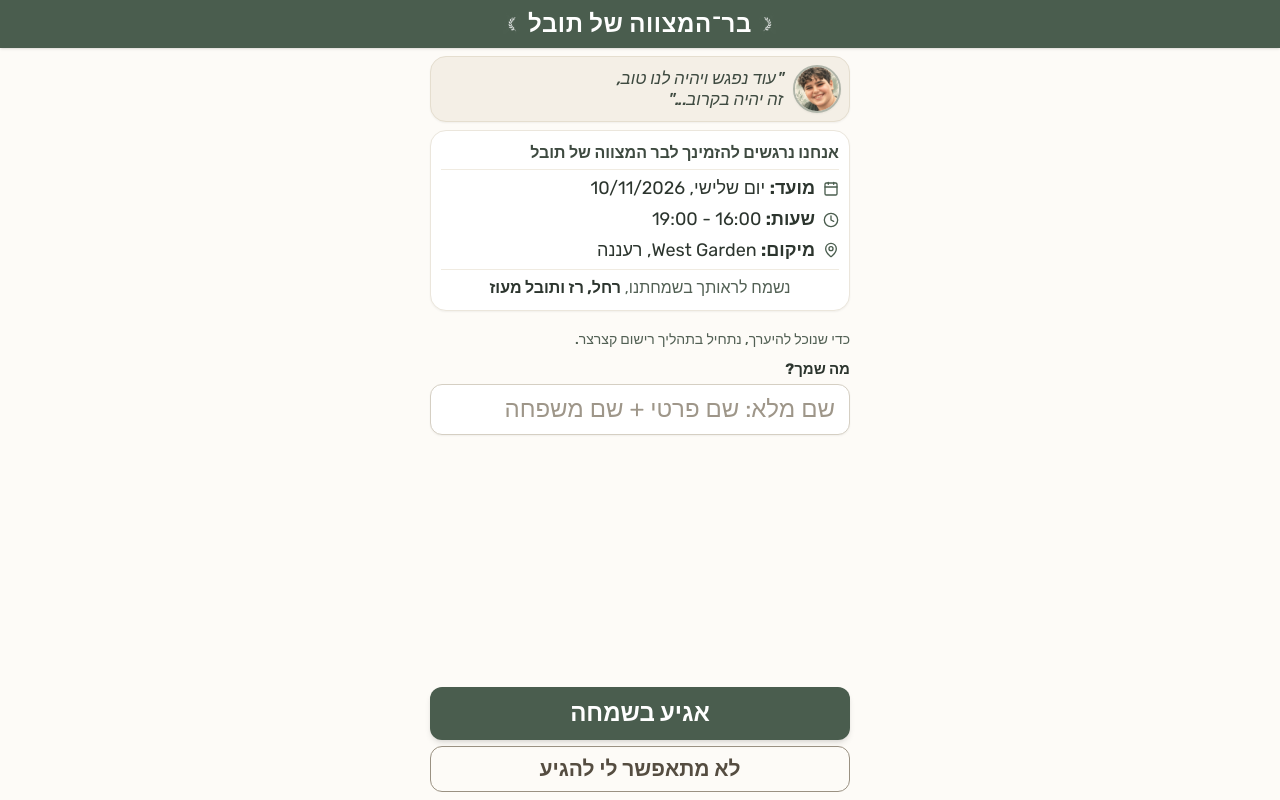
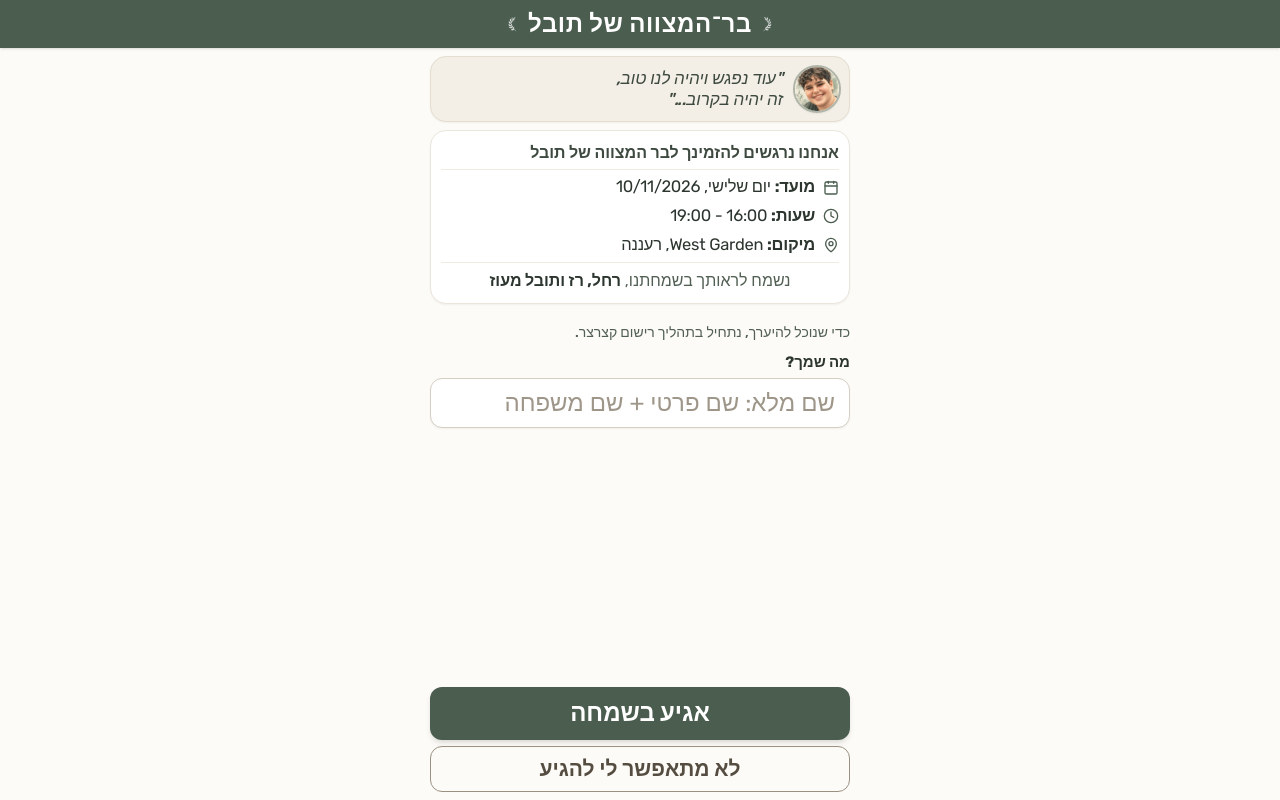
Before and after one commit to RazMaoz/Tuval-BarMitzvah-rsvp, a React (Vite) app: page / in a window 1280 px wide. Built offline with nearby package versions, Linux system fonts and the light colour scheme; no server answers.

Commit message:
fix: adjust event details typography to 16.5px with subtle tracking to prevent parking text wrap

```diff
--- a/src/App.tsx
+++ b/src/App.tsx
@@ -374,19 +374,19 @@ export default function App() {
                 </div>
                 <div className="flex items-center gap-2">
                   <Calendar className="w-4 h-4 text-[#4A5D4E] flex-shrink-0" />
-                  <span className="text-[18px] text-[#2C352E] leading-snug">
+                  <span className="text-[16.5px] tracking-[-0.015em] text-[#2C352E] leading-snug">
                     <strong className="font-bold text-[#2C352E]">מועד:</strong> יום שלישי, 10/11/2026
                   </span>
                 </div>
                 <div className="flex items-center gap-2">
                   <Clock className="w-4 h-4 text-[#4A5D4E] flex-shrink-0" />
-                  <span className="text-[18px] text-[#2C352E] leading-snug">
+                  <span className="text-[16.5px] tracking-[-0.015em] text-[#2C352E] leading-snug">
                     <strong className="font-bold text-[#2C352E]">שעות:</strong> 16:00 - 19:00
                   </span>
                 </div>
                 <div className="flex items-center gap-2">
                   <MapPin className="w-4 h-4 text-[#4A5D4E] flex-shrink-0" />
-                  <span className="text-[18px] text-[#2C352E] leading-snug">
+                  <span className="text-[16.5px] tracking-[-0.015em] text-[#2C352E] leading-snug">
                     <strong className="font-bold text-[#2C352E]">מיקום:</strong> West Garden, רעננה
                   </span>
                 </div>
@@ -769,25 +769,25 @@ export default function App() {
               <div className="bg-white border border-[#E8E2D5] rounded-2xl p-2.5 space-y-1.5 shadow-xs text-right">
                 <div className="flex items-center gap-2">
                   <Calendar className="w-4 h-4 text-[#4A5D4E] flex-shrink-0" />
-                  <span className="text-[18px] text-[#2C352E] leading-snug">
+                  <span className="text-[16.5px] tracking-[-0.015em] text-[#2C352E] leading-snug">
                     <strong className="font-bold text-[#2C352E]">מועד:</strong> יום שלישי, 10/11/2026
                   </span>
                 </div>
                 <div className="flex items-center gap-2">
                   <Clock className="w-4 h-4 text-[#4A5D4E] flex-shrink-0" />
-                  <span className="text-[18px] text-[#2C352E] leading-snug">
+                  <span className="text-[16.5px] tracking-[-0.015em] text-[#2C352E] leading-snug">
                     <strong className="font-bold text-[#2C352E]">שעות:</strong> 16:00 - 19:00
                   </span>
                 </div>
                 <div className="flex items-center gap-2">
                   <MapPin className="w-4 h-4 text-[#4A5D4E] flex-shrink-0" />
-                  <span className="text-[18px] text-[#2C352E] leading-snug">
+                  <span className="text-[16.5px] tracking-[-0.015em] text-[#2C352E] leading-snug">
                     <strong className="font-bold text-[#2C352E]">מיקום:</strong> West Garden, רעננה
                   </span>
                 </div>
                 <div className="flex items-center gap-2">
                   <Car className="w-4 h-4 text-[#4A5D4E] flex-shrink-0" />
-                  <span className="text-[18px] text-[#2C352E] leading-snug">
+                  <span className="text-[16.5px] tracking-[-0.015em] text-[#2C352E] leading-snug">
                     <strong className="font-bold text-[#2C352E]">חניה:</strong> חניה מסודרת בצמוד למתחם האירועים
                   </span>
                 </div>
@@ -883,7 +883,7 @@ export default function App() {
             <div className="bg-white border border-[#E8E2D5] rounded-2xl p-2.5 space-y-1.5 shadow-xs w-full text-right">
               <div className="flex items-center gap-2">
                 <Users className="w-4 h-4 text-[#4A5D4E] flex-shrink-0" />
-                <span className="text-[18px] text-[#2C352E] leading-snug">
+                <span className="text-[16.5px] tracking-[-0.015em] text-[#2C352E] leading-snug">
                   <strong className="font-bold text-[#2C352E]">הרכב רשום:</strong>{' '}
                   {formData.adults} מבוגרים
                   {formData.children > 0 ? `, ${formData.children} ילדים` : ''}
@@ -892,25 +892,25 @@ export default function App() {
               </div>
               <div className="flex items-center gap-2">
                 <Calendar className="w-4 h-4 text-[#4A5D4E] flex-shrink-0" />
-                <span className="text-[18px] text-[#2C352E] leading-snug">
+                <span className="text-[16.5px] tracking-[-0.015em] text-[#2C352E] leading-snug">
                   <strong className="font-bold text-[#2C352E]">מועד:</strong> יום שלישי, 10/11/2026
                 </span>
               </div>
               <div className="flex items-center gap-2">
                 <Clock className="w-4 h-4 text-[#4A5D4E] flex-shrink-0" />
-                <span className="text-[18px] text-[#2C352E] leading-snug">
+                <span className="text-[16.5px] tracking-[-0.015em] text-[#2C352E] leading-snug">
                   <strong className="font-bold text-[#2C352E]">שעות:</strong> 16:00 - 19:00
                 </span>
               </div>
               <div className="flex items-center gap-2">
                 <MapPin className="w-4 h-4 text-[#4A5D4E] flex-shrink-0" />
-                <span className="text-[18px] text-[#2C352E] leading-snug">
+                <span className="text-[16.5px] tracking-[-0.015em] text-[#2C352E] leading-snug">
                   <strong className="font-bold text-[#2C352E]">מיקום:</strong> West Garden, רעננה
                 </span>
               </div>
               <div className="flex items-center gap-2">
                 <Car className="w-4 h-4 text-[#4A5D4E] flex-shrink-0" />
-                <span className="text-[18px] text-[#2C352E] leading-snug">
+                <span className="text-[16.5px] tracking-[-0.015em] text-[#2C352E] leading-snug">
                   <strong className="font-bold text-[#2C352E]">חניה:</strong> חניה מסודרת בצמוד למתחם האירועים
                 </span>
               </div>
```
